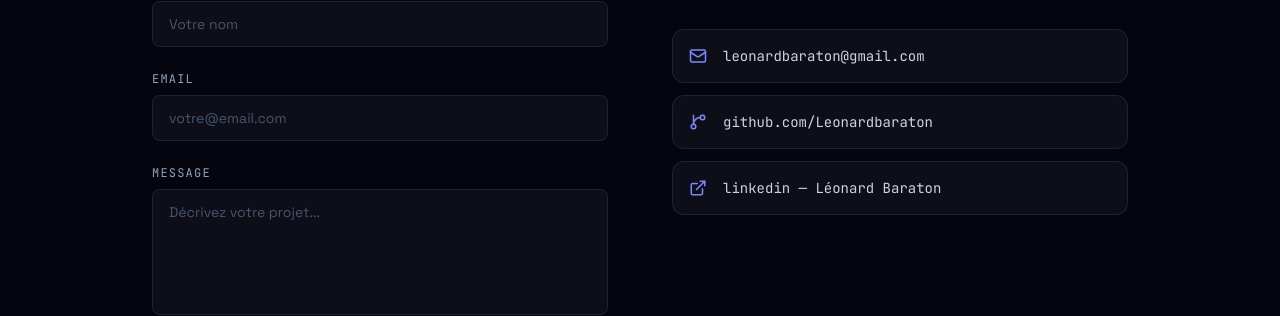
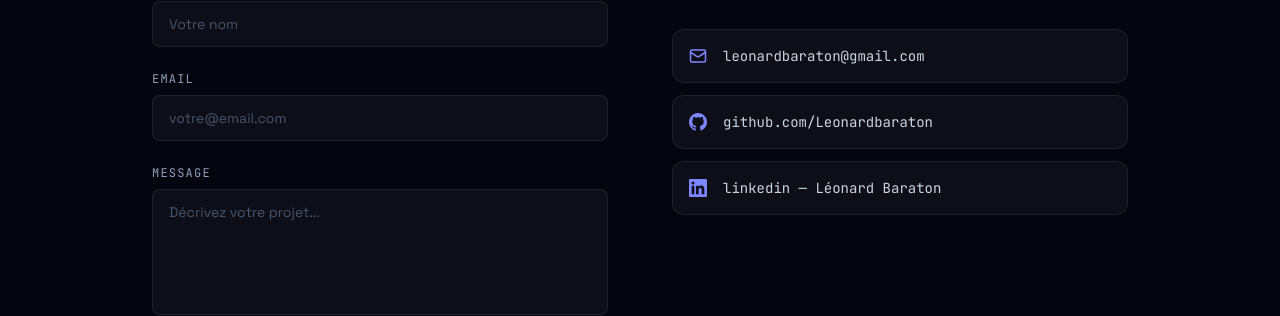
Before and after one commit to Leonardbaraton/portfolio, a React (Vite) app: page /contact in a window 1280 px wide. Shown: the part 351-667 px from the top of the page. Built offline with nearby package versions, Linux system fonts and the light colour scheme.

Commit message:
fix: use inline SVGs for GitHub and LinkedIn social icons

```diff
--- a/src/pages/Contact.tsx
+++ b/src/pages/Contact.tsx
@@ -1,6 +1,6 @@
 import { useState } from 'react';
 import { motion } from 'framer-motion';
-import { GitBranch, ExternalLink, Mail } from 'lucide-react';
+import { Mail } from 'lucide-react';
 
 const GRADIENT_TEXT: React.CSSProperties = {
   background: 'linear-gradient(135deg, #818cf8 0%, #06b6d4 100%)',
@@ -21,12 +21,20 @@
     href: 'mailto:leonardbaraton@gmail.com',
   },
   {
-    icon: <GitBranch size={18} />,
+    icon: (
+      <svg viewBox="0 0 24 24" fill="currentColor" className="w-[18px] h-[18px]">
+        <path d="M12 0C5.37 0 0 5.37 0 12c0 5.3 3.438 9.8 8.205 11.387.6.113.82-.258.82-.577v-2.234c-3.338.726-4.033-1.416-4.033-1.416-.546-1.387-1.333-1.756-1.333-1.756-1.089-.745.083-.729.083-.729 1.205.084 1.839 1.237 1.839 1.237 1.07 1.834 2.807 1.304 3.492.997.107-.775.418-1.305.762-1.604-2.665-.305-5.467-1.334-5.467-5.931 0-1.311.469-2.381 1.236-3.221-.124-.303-.535-1.524.117-3.176 0 0 1.008-.322 3.301 1.23A11.509 11.509 0 0112 5.803c1.02.005 2.047.138 3.006.404 2.291-1.552 3.297-1.23 3.297-1.23.653 1.653.242 2.874.118 3.176.77.84 1.235 1.911 1.235 3.221 0 4.609-2.807 5.624-5.479 5.921.43.372.823 1.102.823 2.222v3.293c0 .319.218.694.825.576C20.565 21.795 24 17.295 24 12c0-6.63-5.37-12-12-12z"/>
+      </svg>
+    ),
     label: 'github.com/Leonardbaraton',
     href: 'https://github.com/Leonardbaraton',
   },
   {
-    icon: <ExternalLink size={18} />,
+    icon: (
+      <svg viewBox="0 0 24 24" fill="currentColor" className="w-[18px] h-[18px]">
+        <path d="M20.447 20.452h-3.554v-5.569c0-1.328-.027-3.037-1.852-3.037-1.853 0-2.136 1.445-2.136 2.939v5.667H9.351V9h3.414v1.561h.046c.477-.9 1.637-1.85 3.37-1.85 3.601 0 4.267 2.37 4.267 5.455v6.286zM5.337 7.433a2.062 2.062 0 01-2.063-2.065 2.064 2.064 0 112.063 2.065zm1.782 13.019H3.555V9h3.564v11.452zM22.225 0H1.771C.792 0 0 .774 0 1.729v20.542C0 23.227.792 24 1.771 24h20.451C23.2 24 24 23.227 24 22.271V1.729C24 .774 23.2 0 22.222 0h.003z"/>
+      </svg>
+    ),
     label: 'linkedin — Léonard Baraton',
     href: 'https://www.linkedin.com/in/léonard-baraton-5a91362b5/',
   },
```
